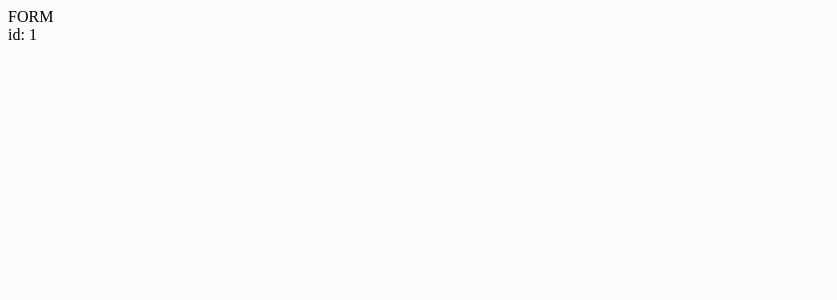
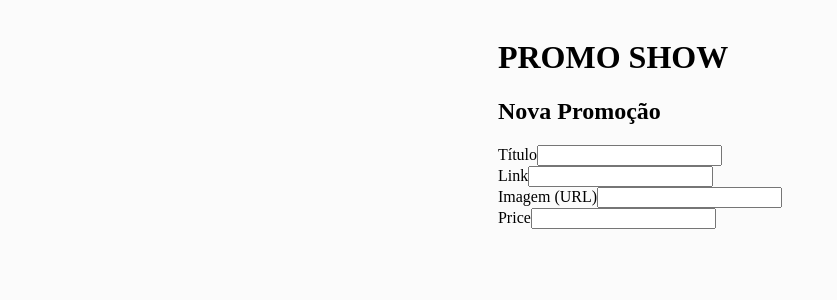
Before and after one commit to kamillekp/react_base, a React (Create React App) app: page /edit/1 in a window 1280 px wide. Shown: the top 300 px of the page, without its empty margins (0-837 px from the left). Built offline with nearby package versions, Linux system fonts and the light colour scheme.

Commit message:
feat (pages/form, components/form)

```diff
--- a/src/components/Card/index.js
+++ b/src/components/Card/index.js
@@ -1,7 +1,7 @@
 import React from  'react';
 import styles from './style.module.scss'
 
-export default function PromotionCard ({ promotion }) {
+export default function ComponentsCard ({ promotion }) {
     return (
         <div className={styles.promotion_card}>
            <img src={promotion.imageUrl} alt={promotion.title}/>
--- /dev/null
+++ b/src/components/Form/index.js
@@ -0,0 +1,32 @@
+import React from 'react';
+import { useParams } from 'react-router-dom';
+
+import styles from './styles.module.scss';
+
+
+export default function ComponentsForm () {
+    const { id } = useParams();
+
+    return (
+        <div className={styles.components_form}>
+            <h1>PROMO SHOW</h1>
+            <h2>Nova Promoção</h2>
+
+            <form>
+                <div className={styles.components_form}>
+                    <label htmlFor='title'>Título</label>
+                    <input id='title' name='title' type='text' /> <br/>
+
+                    <label htmlFor='link'>Link</label>
+                    <input id='link' name='link' type='text' /> <br/>
+
+                    <label htmlFor='image'>Imagem (URL)</label>
+                    <input id='image' name='image' type='text' /> <br/>
+
+                    <label htmlFor='price'>Price</label>
+                    <input id='price' name='price' type='text' />
+                </div>
+            </form>
+        </div>
+    );
+}
--- /dev/null
+++ b/src/components/Form/styles.module.scss
@@ -0,0 +1,21 @@
+.components_form {
+    h1 {
+
+    }
+
+    h2 {
+
+    }
+
+    form {
+        .components_form {
+            label {
+
+            }
+
+            input {
+
+            }
+        }
+    }
+}
--- /dev/null
+++ b/src/components/List/index.js
@@ -0,0 +1,23 @@
+import React from 'react';
+
+import ComponentsCard from '../../components/Card/index';
+
+export default function ComponentsList ({ loading, promotions }) {
+    if (loading) {
+        return <div style={{
+            color: 'var(--gray-150)',
+            fontSize: '20px',
+            fontFamily: 'Noto Sans JP, sans-serif',
+            fontWeight: '400'
+        }}>Carregando...</div>
+    }
+
+    return (
+        <div>
+            {promotions.map((promotion) => (
+            <ComponentsCard promotion={promotion} />
+            ))}
+        </div>
+    );
+
+}
--- a/src/components/Search/index.js
+++ b/src/components/Search/index.js
@@ -4,7 +4,7 @@ import { Link } from 'react-router-dom';
 import api from '../../Services/api';
 import styles from './styles.module.scss';
 
-import PromotionCard from '../../components/Card/index';
+import ComponentsList from '../List/index';
 
 export default function CompentsSearch () {
     const [promotions, setPromotions] = useState ([]);
@@ -12,21 +12,22 @@ export default function CompentsSearch () {
 
     useEffect (() => {
         async function  takeData () {
-            const response = await api.get('promotions/?_embed=comments');
-            setPromotions(response.data);
-        }
-        async function  searchDatas () {
-            const response = await api.get('promotions/?_embed=comments');
+            const params = {};
+            if (search) {
+                params.title_like = search;
+            }
+
+            const response = await api.get('promotions/?_embed=comments', {params});
             setPromotions(response.data);
         }
         takeData();
-    }, [])
+    }, [search])
 
     return (
         <div className={styles.promotion_search}>
             <header>
                 <h1>PROMO SHOW</h1>
-                <Link to='/create' className={styles.promotion_link}>NOVA PROMOÇÃO</Link>
+                <Link to='/register' className={styles.promotion_link}>NOVA PROMOÇÃO</Link>
             </header>
 
             <section>
@@ -38,9 +39,10 @@ export default function CompentsSearch () {
                 />
             </section>
 
-            {promotions.map((promotion) => (
-                <PromotionCard promotion={promotion} />
-              ))}
+            <ComponentsList
+                promotions={promotions}
+                loading={!promotions.length}
+            />
         </div>
     );
 }
--- a/src/components/Search/styles.module.scss
+++ b/src/components/Search/styles.module.scss
@@ -3,17 +3,19 @@
         display: flex;
         justify-content: space-between;
         align-items: center;
+        width: 800px;
+
+        font-family: Noto Sans JP, sans-serif;
+
 
         h1{
             color: var(--gray-300);
-            font-family: Noto Sans JP;
             font-weight: 500;
             font-size: 30px;
         }
 
         .promotion_link {
             color: var(--yellow);
-            font-family: Noto Sans JP;
             font-weight: 400;
             font-size: 14px;
             text-decoration: none;
@@ -27,6 +29,8 @@
     section {
         margin-top: 10px;
         margin-bottom: 60px;
+
+        width: 800px;
 
         input {
             width: 100%;
--- a/src/pages/Form/index.js
+++ b/src/pages/Form/index.js
@@ -1,17 +1,12 @@
 import React from 'react';
-import { useParams } from 'react-router-dom';
 
-import styles from './styles.module.scss';
+import ComponentsForm from '../../components/Form/index';
+import UICentralizedContainer from '../../components/UI/Centralized_Container/index';
 
 export default function PagesForm () {
-    const { id } = useParams();
-
     return (
-    <div>
-        FORM
-        {id && (
-            <div>id: {id}</div>
-        )}
-    </div>
+        <UICentralizedContainer>
+            <ComponentsForm />
+        </UICentralizedContainer>
     );
 }
```
Also changed, not shown: src/pages/Form/styles.module.scss (deleted).
